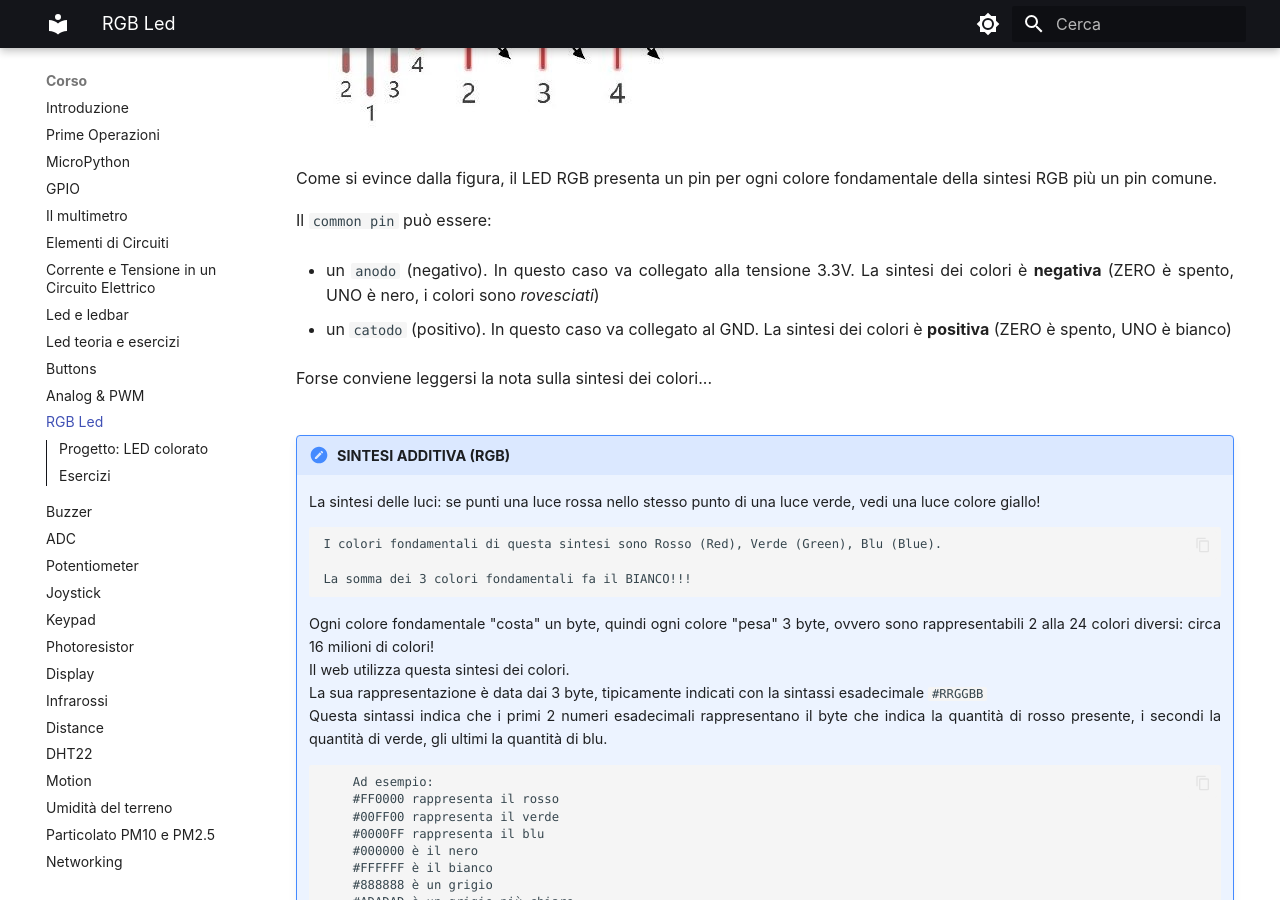
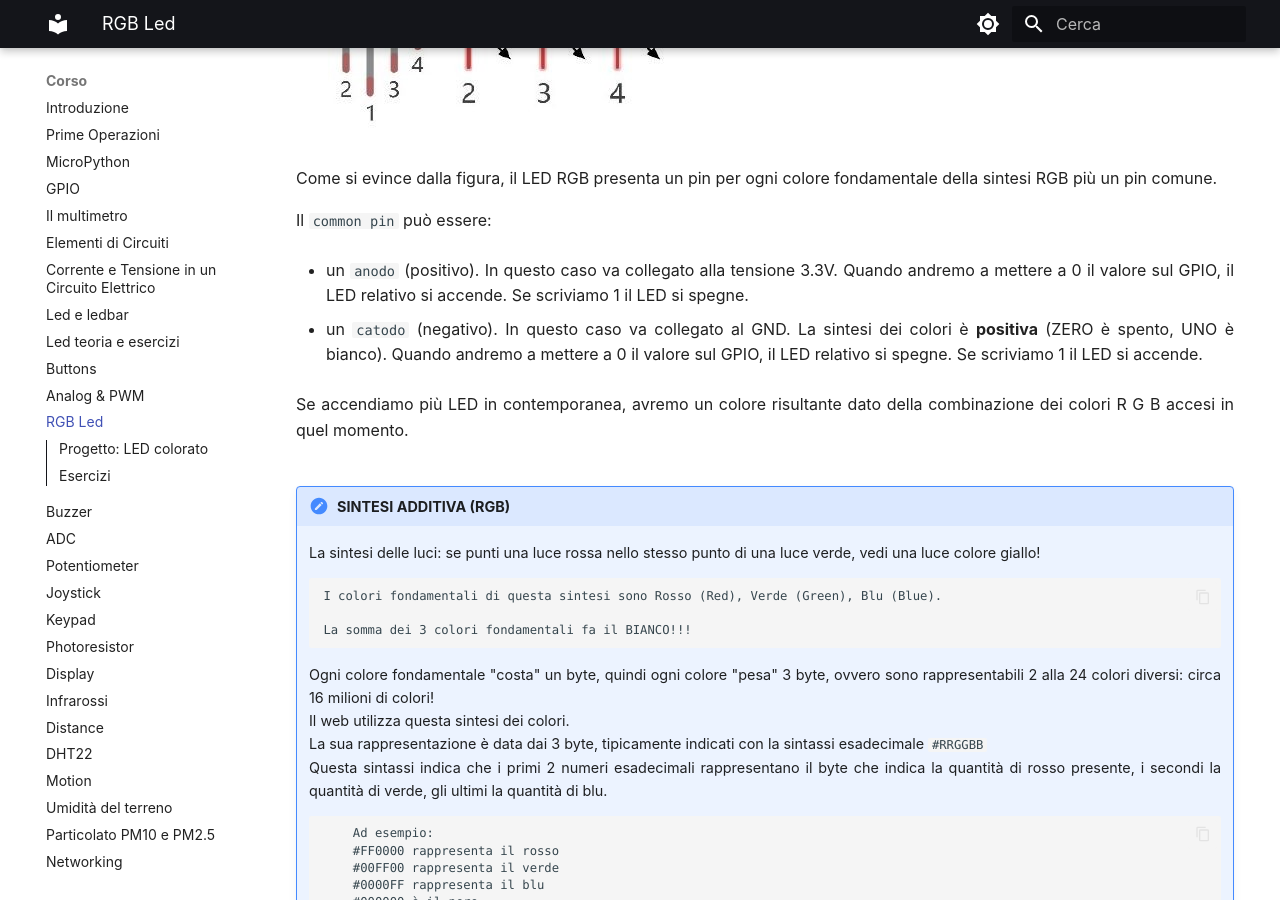
Before and after one commit to dvjlabs/esp32_course, an MkDocs documentation site: the page built from docs/corso/21_led_rgb.md, in a window 1280 px wide and 900 px high, scrolled down 465 px. Built offline with MkDocs 1.6.1 and Material for MkDocs 9.7.7, drawn with Linux system fonts in a browser that asks for light colours.

Commit message:
Update 21_led_rgb.md

```diff
--- a/docs/corso/21_led_rgb.md
+++ b/docs/corso/21_led_rgb.md
@@ -12,12 +12,11 @@ Come si evince dalla figura, il LED RGB presenta un pin per ogni colore fondamen
 
 Il `common pin` può essere:
 
-- un `anodo` (negativo). In questo caso va collegato alla tensione 3.3V. La sintesi dei colori è **negativa** (ZERO è spento, UNO è nero, i colori sono *rovesciati*)
+- un `anodo` (positivo). In questo caso va collegato alla tensione 3.3V. Quando andremo a mettere a 0 il valore sul GPIO, il LED relativo si accende. Se scriviamo 1 il LED si spegne.
 
-- un `catodo` (positivo). In questo caso va collegato al GND. La sintesi dei colori è **positiva** (ZERO è spento, UNO è bianco)
+- un `catodo` (negativo). In questo caso va collegato al GND. La sintesi dei colori è **positiva** (ZERO è spento, UNO è bianco). Quando andremo a mettere a 0 il valore sul GPIO, il LED relativo si spegne. Se scriviamo 1 il LED si accende.
 
-
-Forse conviene leggersi la nota sulla sintesi dei colori...
+Se accendiamo più LED in contemporanea, avremo un colore risultante dato della combinazione dei colori R G B accesi in quel momento.
 
 
 !!! note "SINTESI ADDITIVA (RGB)"
```
